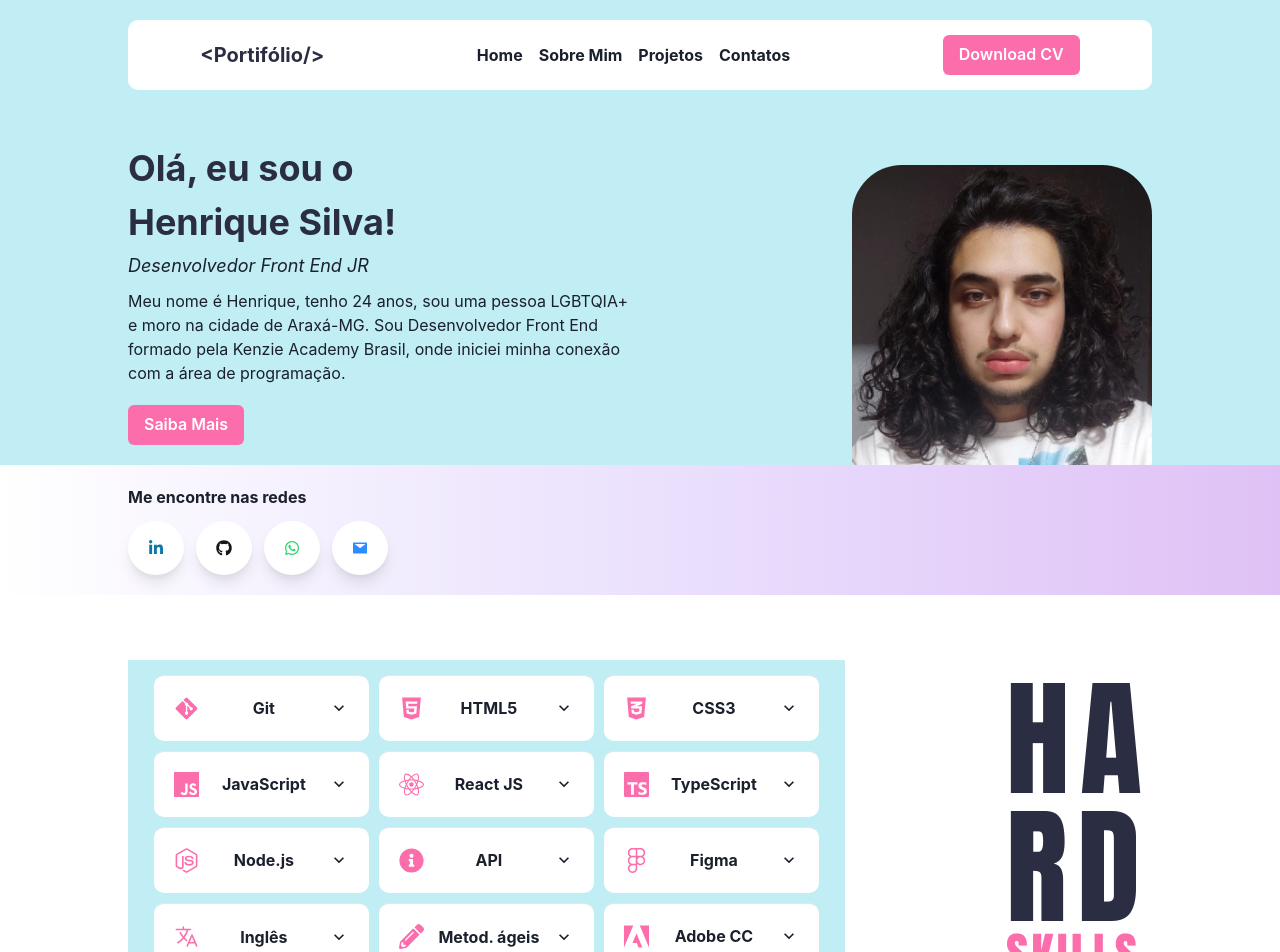
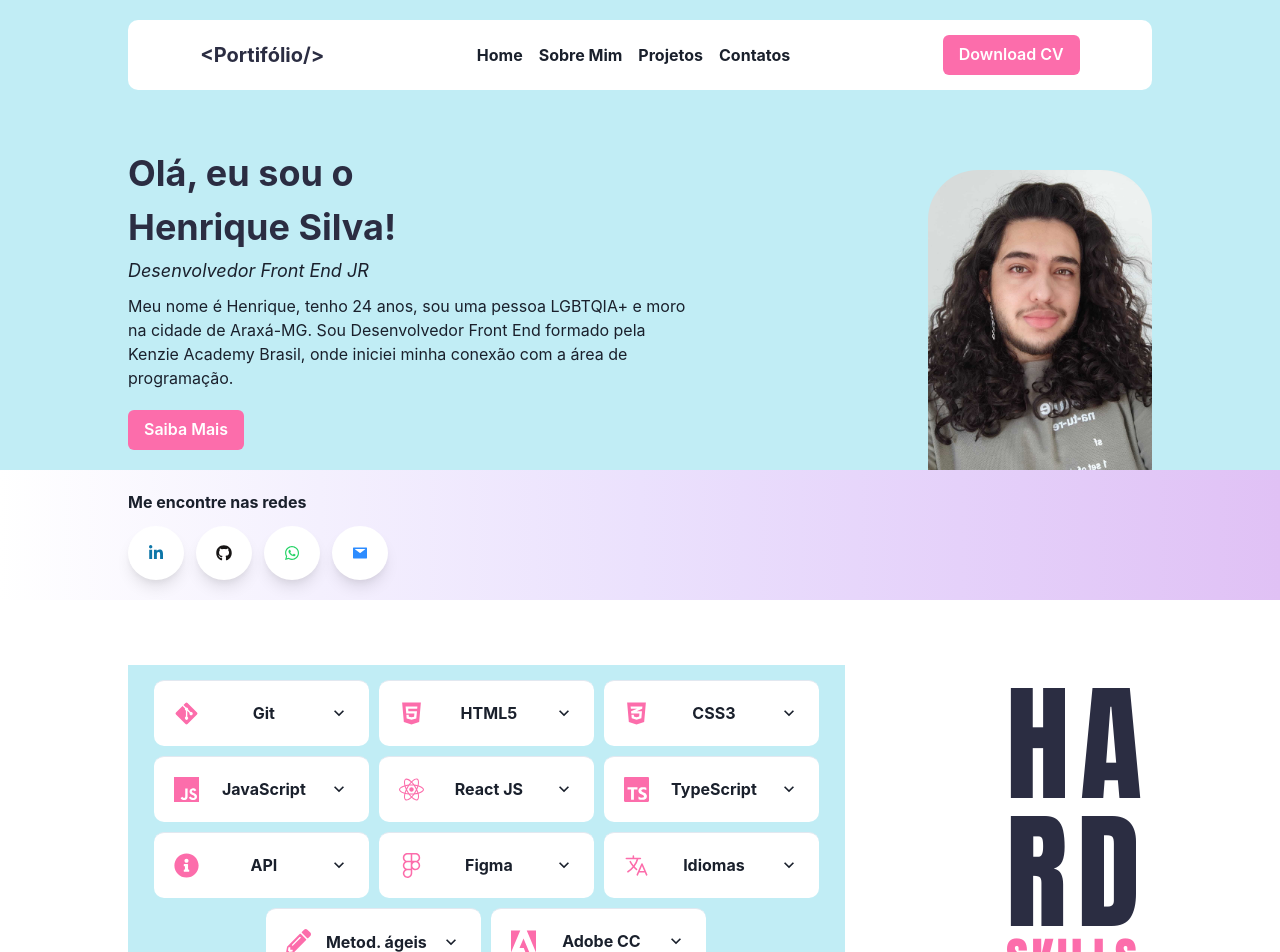
Before and after one commit to henrique-luc/Portifolio, a React (Create React App) app: page / in a window 1280 px wide. Shown: the top 952 px of the page. Built offline with nearby package versions, Linux system fonts and the light colour scheme.

Commit message:
fix: change profile image

```diff
--- a/src/components/Card/cardsHardSkills.jsx
+++ b/src/components/Card/cardsHardSkills.jsx
@@ -36,22 +36,12 @@ export const CardsHardSkills = ({ icon: Icon, techs }) => {
           </AccordionButton>
         </h2>
         <AccordionPanel>
-          <Box>
-            <Text mb={1} fontSize="sm">
-              Nível de experiência
-            </Text>
-            <Progress colorScheme="purple" hasStripe value={experience} />
-          </Box>
           <Box mt={3}>
-            {libs.map((lib, index) =>
-              libs > 0 ? (
-                <Tag colorScheme="purple" m="0 10px 10px 0" key={index}>
-                  {lib}
-                </Tag>
-              ) : (
-                ""
-              )
-            )}
+            {libs.map((lib, index) => (
+              <Tag colorScheme="purple" m="0 10px 10px 0" key={index}>
+                {lib}
+              </Tag>
+            ))}
           </Box>
         </AccordionPanel>
       </AccordionItem>
--- a/src/pages/AboutMe/index.jsx
+++ b/src/pages/AboutMe/index.jsx
@@ -38,8 +38,9 @@ export const AboutMe = () => {
           >
             <Image
               borderRadius="50px 50px 0 0"
+              objectFit="cover"
               boxSize="300px"
-              src="Henrique.jpg"
+              src="Henrique2.jpg"
               alt="Henrique Silva"
               m={{ base: "30px auto 0", md: "0 30px 0 0" }}
             />
--- a/src/pages/Resume/index.jsx
+++ b/src/pages/Resume/index.jsx
@@ -76,8 +76,9 @@ export const Resume = () => {
           </Box>
           <Image
             borderRadius="50px 50px 0 0"
+            objectFit="cover"
             boxSize="300px"
-            src="Henrique.jpg"
+            src="Henrique2.jpg"
             alt="Henrique Silva"
             m={{ base: "30px auto 0", md: "0" }}
           />
--- a/src/services/DataBase/Technologies.js
+++ b/src/services/DataBase/Technologies.js
@@ -23,21 +23,21 @@ export const Technologies = [
     icon: FaHtml5,
     name: "HTML5",
     experience: 100,
-    libs: [""],
+    libs: [],
   },
 
   {
     icon: FaCss3Alt,
     name: "CSS3",
     experience: 100,
-    libs: [""],
+    libs: [],
   },
 
   {
     icon: SiJavascript,
     name: "JavaScript",
     experience: 100,
-    libs: [""],
+    libs: ["Poo"],
   },
 
   {
@@ -48,10 +48,10 @@ export const Technologies = [
       "Context API",
       "Redux",
       "Axios",
-      "Styled Components",
       "Chakra",
       "Formik",
       "Toastify",
+      "Styled Components",
     ],
   },
 
@@ -62,12 +62,12 @@ export const Technologies = [
     libs: ["React TypeScript"],
   },
 
-  {
-    icon: FaNodeJs,
-    name: "Node.js",
-    experience: 10,
-    libs: [""],
-  },
+  // {
+  //   icon: FaNodeJs,
+  //   name: "Node.js",
+  //   experience: 10,
+  //   libs: [],
+  // },
 
   {
     icon: FaInfoCircle,
@@ -80,14 +80,14 @@ export const Technologies = [
     icon: FaFigma,
     name: "Figma",
     experience: 90,
-    libs: [""],
+    libs: ["Construção de projetos seguindo Figma"],
   },
 
   {
     icon: IoLanguageOutline,
-    name: "Inglês",
+    name: "Idiomas",
     experience: 60,
-    libs: [""],
+    libs: ["Inglês Intermediário"],
   },
 
   {
```
Also changed, not shown: public/Henrique2.jpg (added), public/Henrique3.jpg (added).
